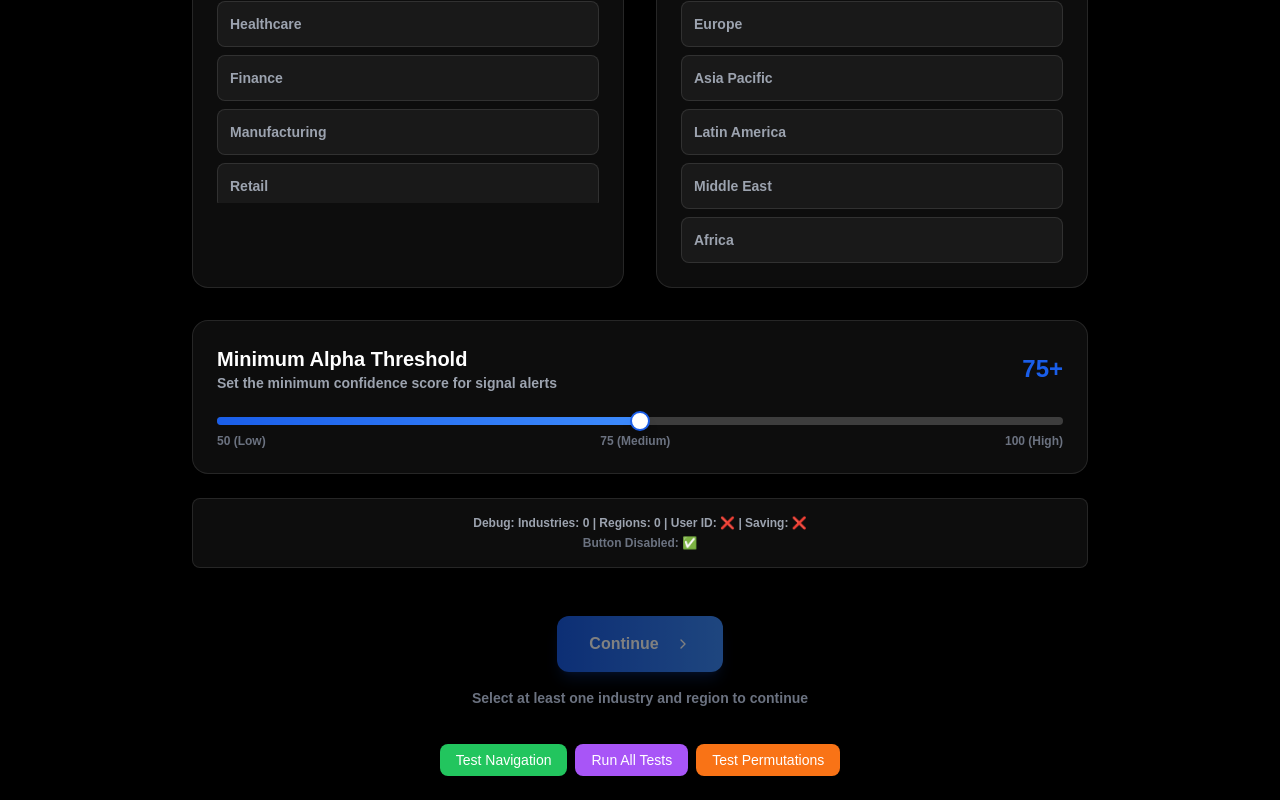
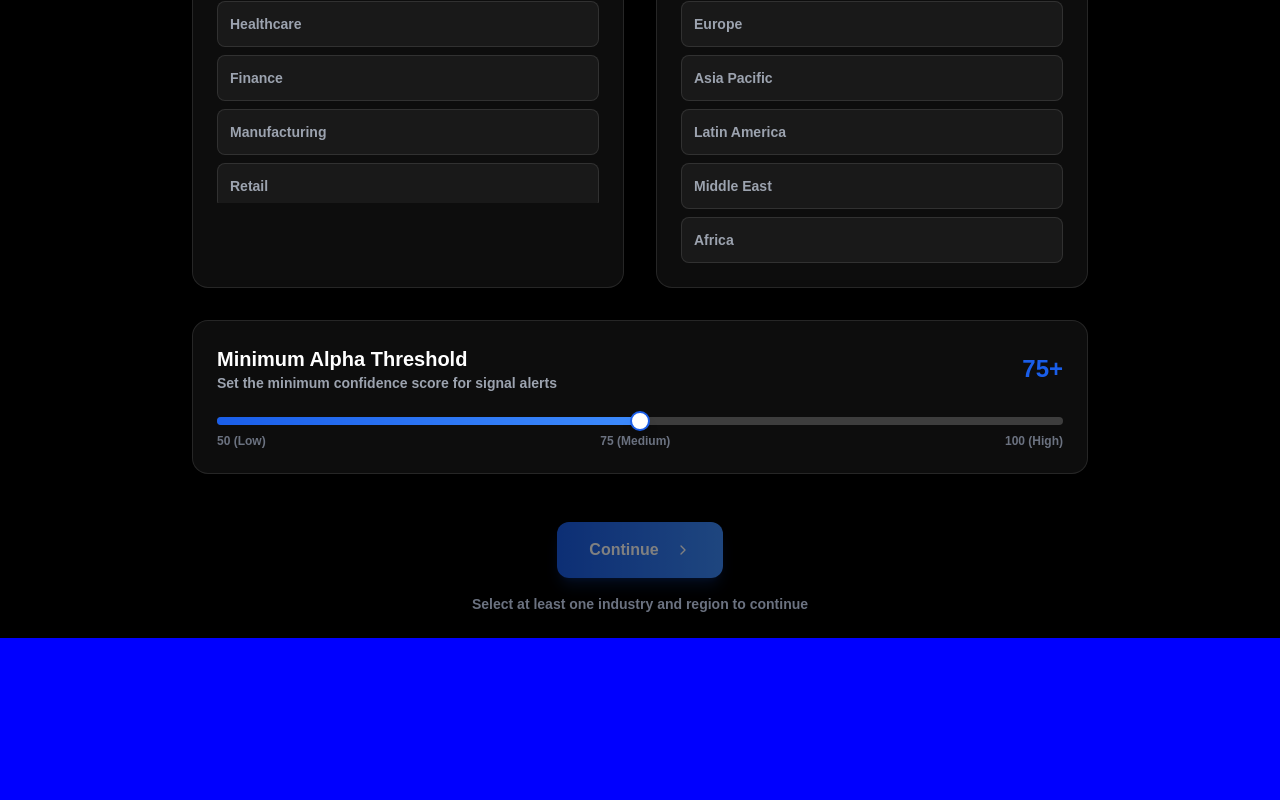
Before and after one commit to edwardrb/the-ambitions, a Next.js app: page /dashboard/setup in a window 1280 px wide. Shown: the part 410-1210 px from the top of the page. After the commit the page ends 1048 px from the top, so only its background shows below. Built offline with nearby package versions, Linux system fonts and the light colour scheme; a web font is replaced by a local one.

Commit message:
Fix: consolidate dashboard setup to dashboard functionality 2.0

```diff
--- a/src/app/dashboard/setup/page.tsx
+++ b/src/app/dashboard/setup/page.tsx
@@ -93,108 +93,13 @@ export default function SetupWizard() {
     )
   }
 
-  const verifySetupFunctionality = async () => {
-    console.log('🧪 Starting comprehensive setup verification...')
-
-    // Test 1: Basic Requirements
-    const basicTest = {
-      hasIndustries: selectedIndustries.length > 0,
-      hasRegions: selectedRegions.length > 0,
-      hasUserId: !!userId,
-      alphaThresholdValid: alphaThreshold[0] >= 50 && alphaThreshold[0] <= 100
-    }
-
-    console.log('✅ Basic Requirements Test:', basicTest)
-
-    // Test 2: Industry Selection Variations
-    const industryTest = {
-      singleIndustry: selectedIndustries.length === 1,
-      multipleIndustries: selectedIndustries.length > 1,
-      hasCustomIndustry: selectedIndustries.some(ind => !INDUSTRIES.includes(ind)),
-      customIndustriesCount: selectedIndustries.filter(ind => !INDUSTRIES.includes(ind)).length
-    }
-
-    console.log('📊 Industry Selection Test:', industryTest)
-
-    // Test 3: Region Selection Variations
-    const regionTest = {
-      singleRegion: selectedRegions.length === 1,
-      multipleRegions: selectedRegions.length > 1,
-      allRegions: selectedRegions.length === REGIONS.length
-    }
-
-    console.log('🌍 Region Selection Test:', regionTest)
-
-    // Test 4: Alpha Threshold Scenarios
-    const thresholdTest = {
-      lowThreshold: alphaThreshold[0] < 70,
-      mediumThreshold: alphaThreshold[0] >= 70 && alphaThreshold[0] < 85,
-      highThreshold: alphaThreshold[0] >= 85
-    }
-
-    console.log('🎯 Alpha Threshold Test:', thresholdTest)
-
-    // Test 5: Data Structure Validation
-    const dataStructureTest = {
-      industriesAreStrings: selectedIndustries.every(ind => typeof ind === 'string'),
-      regionsAreStrings: selectedRegions.every(reg => typeof reg === 'string'),
-      noEmptyIndustries: selectedIndustries.every(ind => ind.trim().length > 0),
-      noEmptyRegions: selectedRegions.every(reg => reg.trim().length > 0)
-    }
-
-    console.log('🔧 Data Structure Test:', dataStructureTest)
-
-    // Test 6: User Preferences Simulation
-    if (userId && selectedIndustries.length > 0 && selectedRegions.length > 0) {
-      console.log('🔄 Simulating user preferences save...')
-      const simulatedPrefs = {
-        user_id: userId,
-        target_industries: selectedIndustries,
-        target_regions: selectedRegions,
-        min_alpha_threshold: alphaThreshold[0],
-        created_at: new Date().toISOString(),
-        updated_at: new Date().toISOString()
-      }
-
-      console.log('💾 Simulated Preferences Data:', simulatedPrefs)
-
-      // Test 7: Dashboard Integration Simulation
-      console.log('📱 Simulating dashboard integration...')
-      const dashboardIntegration = {
-        willTriggerScoutAPI: true,
-        willGeneratePersonalizedSignals: true,
-        willUseUserPreferences: true,
-        expectedSignalCount: 'Based on user preferences',
-        expectedPersonalization: 'High'
-      }
-
-      console.log('🎯 Dashboard Integration Test:', dashboardIntegration)
-    }
-
-    console.log('✅ Setup verification completed!')
-    return true
-  }
 
   const handleSavePreferences = async () => {
-    console.log('🚀 handleSavePreferences called')
-    console.log('📊 Selected industries:', selectedIndustries)
-    console.log('🌍 Selected regions:', selectedRegions)
-    console.log('👤 User ID:', userId)
-    console.log('💾 isSaving state:', isSaving)
-
-    // Comprehensive test verification
-    await verifySetupFunctionality()
-
     if (selectedIndustries.length === 0 || selectedRegions.length === 0 || !userId) {
-      console.log('❌ Validation failed - missing required fields')
-      console.log('❌ Industries empty:', selectedIndustries.length === 0)
-      console.log('❌ Regions empty:', selectedRegions.length === 0)
-      console.log('❌ No user ID:', !userId)
       return
     }
 
     setIsSaving(true)
-    console.log('💾 Starting to save preferences...')
 
     try {
       const { error } = await supabase
@@ -209,119 +114,18 @@ export default function SetupWizard() {
         })
 
       if (error) {
-        console.error('❌ Error saving preferences:', error)
+        console.error('Error saving preferences:', error)
       } else {
-        console.log('✅ Preferences saved successfully!')
-        console.log('🔄 Waiting 500ms for database consistency...')
-        // Wait a moment for database consistency before navigation
-        setTimeout(() => {
-          console.log('🔄 Navigating to dashboard...')
-          router.push('/dashboard')
-        }, 500)
+        // Navigate to dashboard immediately after successful save
+        router.push('/dashboard')
       }
     } catch (error) {
-      console.error('❌ Error:', error)
+      console.error('Error:', error)
     } finally {
       setIsSaving(false)
     }
   }
 
-  const runComprehensiveTests = async () => {
-    console.log('🧪 Starting comprehensive test suite...')
-
-    // Test 1: Single Industry, Single Region, Medium Threshold
-    console.log('📝 Test 1: Single Industry, Single Region')
-    setSelectedIndustries(['Technology'])
-    setSelectedRegions(['North America'])
-    setAlphaThreshold([75])
-    await new Promise(resolve => setTimeout(resolve, 100))
-    await verifySetupFunctionality()
-
-    // Test 2: Multiple Industries, Multiple Regions, High Threshold
-    console.log('📝 Test 2: Multiple Industries, Multiple Regions')
-    setSelectedIndustries(['Technology', 'Healthcare', 'Finance'])
-    setSelectedRegions(['North America', 'Europe', 'Asia Pacific'])
-    setAlphaThreshold([85])
-    await new Promise(resolve => setTimeout(resolve, 100))
-    await verifySetupFunctionality()
-
-    // Test 3: Custom Industry, Single Region, Low Threshold
-    console.log('📝 Test 3: Custom Industry, Single Region')
-    setSelectedIndustries(['Artificial Intelligence Startups'])
-    setSelectedRegions(['Europe'])
-    setAlphaThreshold([60])
-    await new Promise(resolve => setTimeout(resolve, 100))
-    await verifySetupFunctionality()
-
-    // Test 4: All Industries, All Regions, Maximum Threshold
-    console.log('📝 Test 4: All Industries, All Regions')
-    setSelectedIndustries([...INDUSTRIES.slice(0, -1), 'Custom Tech', 'Custom Finance'])
-    setSelectedRegions([...REGIONS])
-    setAlphaThreshold([95])
-    await new Promise(resolve => setTimeout(resolve, 100))
-    await verifySetupFunctionality()
-
-    console.log('✅ Comprehensive test suite completed!')
-    alert('Comprehensive tests completed! Check console for results.')
-  }
-
-  const testAllPermutations = async () => {
-    console.log('🔄 Testing all user input permutations...')
-
-    const testScenarios = [
-      {
-        name: 'Minimum Viable Setup',
-        industries: ['Technology'],
-        regions: ['North America'],
-        threshold: 50
-      },
-      {
-        name: 'Conservative Investor',
-        industries: ['Healthcare', 'Finance'],
-        regions: ['North America', 'Europe'],
-        threshold: 80
-      },
-      {
-        name: 'Aggressive Growth',
-        industries: ['Technology', 'Manufacturing'],
-        regions: ['Asia Pacific', 'Latin America'],
-        threshold: 60
-      },
-      {
-        name: 'Global Diversified',
-        industries: ['Technology', 'Healthcare', 'Finance', 'Energy'],
-        regions: ['North America', 'Europe', 'Asia Pacific', 'Middle East'],
-        threshold: 70
-      },
-      {
-        name: 'Niche Focus',
-        industries: ['Blockchain Startups', 'Biotech'],
-        regions: ['Europe'],
-        threshold: 90
-      },
-      {
-        name: 'Emerging Markets',
-        industries: ['Manufacturing', 'Agriculture'],
-        regions: ['Latin America', 'Africa', 'Middle East'],
-        threshold: 55
-      }
-    ]
-
-    for (const scenario of testScenarios) {
-      console.log(`🎯 Testing: ${scenario.name}`)
-      setSelectedIndustries(scenario.industries)
-      setSelectedRegions(scenario.regions)
-      setAlphaThreshold([scenario.threshold])
-
-      await new Promise(resolve => setTimeout(resolve, 200))
-
-      const testResult = await verifySetupFunctionality()
-      console.log(`✅ ${scenario.name}: ${testResult ? 'PASSED' : 'FAILED'}`)
-    }
-
-    console.log('🎉 All permutation tests completed!')
-    alert('All permutation tests completed! Check console for detailed results.')
-  }
 
   if (showLaunchScreen) {
     return (
@@ -539,16 +343,6 @@ export default function SetupWizard() {
           </CardContent>
         </Card>
 
-        {/* Debug Info */}
-        <div className="text-center mt-4 sm:mt-6 p-4 bg-white/5 rounded-lg border border-white/10">
-          <p className="text-xs text-gray-400">
-            Debug: Industries: {selectedIndustries.length} | Regions: {selectedRegions.length} | User ID: {userId ? '✅' : '❌'} | Saving: {isSaving ? '✅' : '❌'}
-          </p>
-          <p className="text-xs text-gray-500 mt-1">
-            Button Disabled: {selectedIndustries.length === 0 || selectedRegions.length === 0 || isSaving ? '✅' : '❌'}
-          </p>
-        </div>
-
         {/* Action Button */}
         <div className="text-center mt-8 sm:mt-12">
           <Button
@@ -564,36 +358,6 @@ export default function SetupWizard() {
             Select at least one industry and region to continue
           </p>
         </div>
-
-        {/* Comprehensive Test Button */}
-        <div className="text-center mt-4 sm:mt-6 space-y-3">
-          <Button
-            size="sm"
-            onClick={() => {
-              alert('Test button works! Navigation is functional.')
-              console.log('Test button clicked - navigation is working')
-            }}
-            className="px-4 py-2 bg-green-500 hover:bg-green-600 text-white text-sm rounded-lg"
-          >
-            Test Navigation
-          </Button>
-
-          <Button
-            size="sm"
-            onClick={runComprehensiveTests}
-            className="px-4 py-2 bg-purple-500 hover:bg-purple-600 text-white text-sm rounded-lg ml-2"
-          >
-            Run All Tests
-          </Button>
-
-          <Button
-            size="sm"
-            onClick={testAllPermutations}
-            className="px-4 py-2 bg-orange-500 hover:bg-orange-600 text-white text-sm rounded-lg ml-2"
-          >
-            Test Permutations
-          </Button>
-        </div>
       </div>
     </div>
   )
--- a/src/proxy.ts
+++ b/src/proxy.ts
@@ -57,7 +57,6 @@ export async function proxy(req: NextRequest) {
   // Check if user has preferences set when accessing main dashboard
   if (finalSession && (req.nextUrl.pathname === '/dashboard' || req.nextUrl.pathname === '/dashboard/')) {
     try {
-      console.log('🔍 Proxy: Checking preferences for user:', finalSession.user.id)
       // Check if user has preferences set
       const { data: userPrefs, error } = await supabase
         .from('user_preferences')
@@ -65,14 +64,9 @@ export async function proxy(req: NextRequest) {
         .eq('user_id', finalSession.user.id)
         .single()
 
-      console.log('🔍 Proxy: User preferences result:', { userPrefs, error })
-
       // If no preferences found, redirect to setup
       if (error || !userPrefs) {
-        console.log('🔄 Proxy: No preferences found, redirecting to setup')
         return NextResponse.redirect(new URL('/dashboard/setup', req.url))
-      } else {
-        console.log('✅ Proxy: Preferences found, allowing dashboard access')
       }
     } catch (error) {
       console.error('Error checking user preferences:', error)
```
